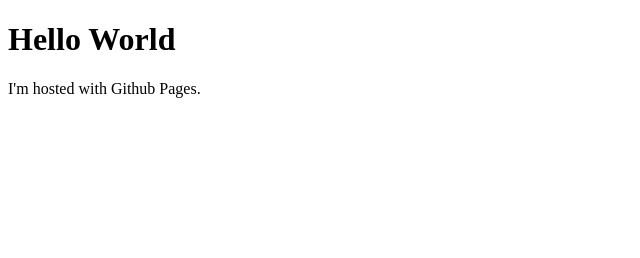
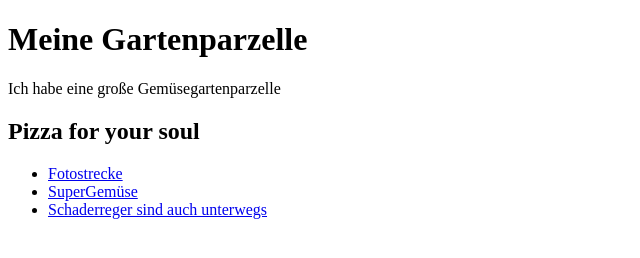
Before and after one commit to eggerteresa/eggerteresa.github.io, a plain HTML site: page index.html in a window 1280 px wide. Shown: the whole page, without its empty margins (0-640 px from the left). Drawn offline with Linux system fonts and the light colour scheme.

Commit message:
Commit Hausuebung Teil1

```diff
--- a/index.html
+++ b/index.html
@@ -1,12 +1,34 @@
 <!DOCTYPE html>
 <html>
-    <head><title> eggerteresa.github.io
+    <head><title> MeinGarten
 
     </title>
     </head>
 
     <body>
-        <h1> Hello World </h1>
-        <p> I'm hosted with Github Pages. </p>
+        <h1> Meine Gartenparzelle</h1>
+        <p> Ich habe eine große Gemüsegartenparzelle </p>
+
+            <h2> Pizza for your soul</h2>
+       <div>
+            <nav>
+                <ul>
+                    <li>
+                        <a href="./neu.html"> Fotostrecke </a>
+                    </li>
+                    <li>
+
+                        <a href="./neu.html#bild5">SuperGemüse</a>
+                    </li>
+                    <li> <a href="./neu.html#bild10"> Schaderreger sind auch unterwegs </a></li>
+                </ul>
+            </nav>
+</div>
+
+
+
+
+
+
     </body>
 </html>
```
Also changed, not shown: neu.html (added).
